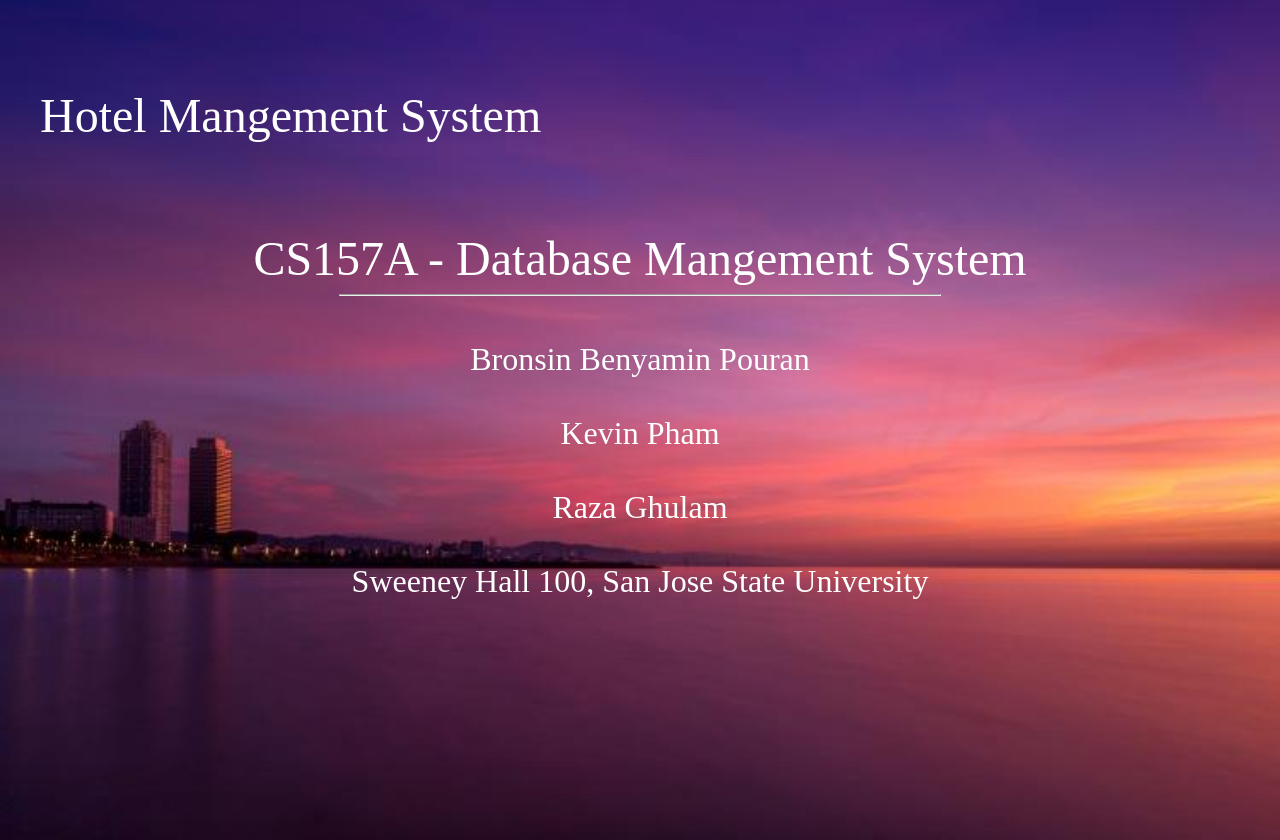
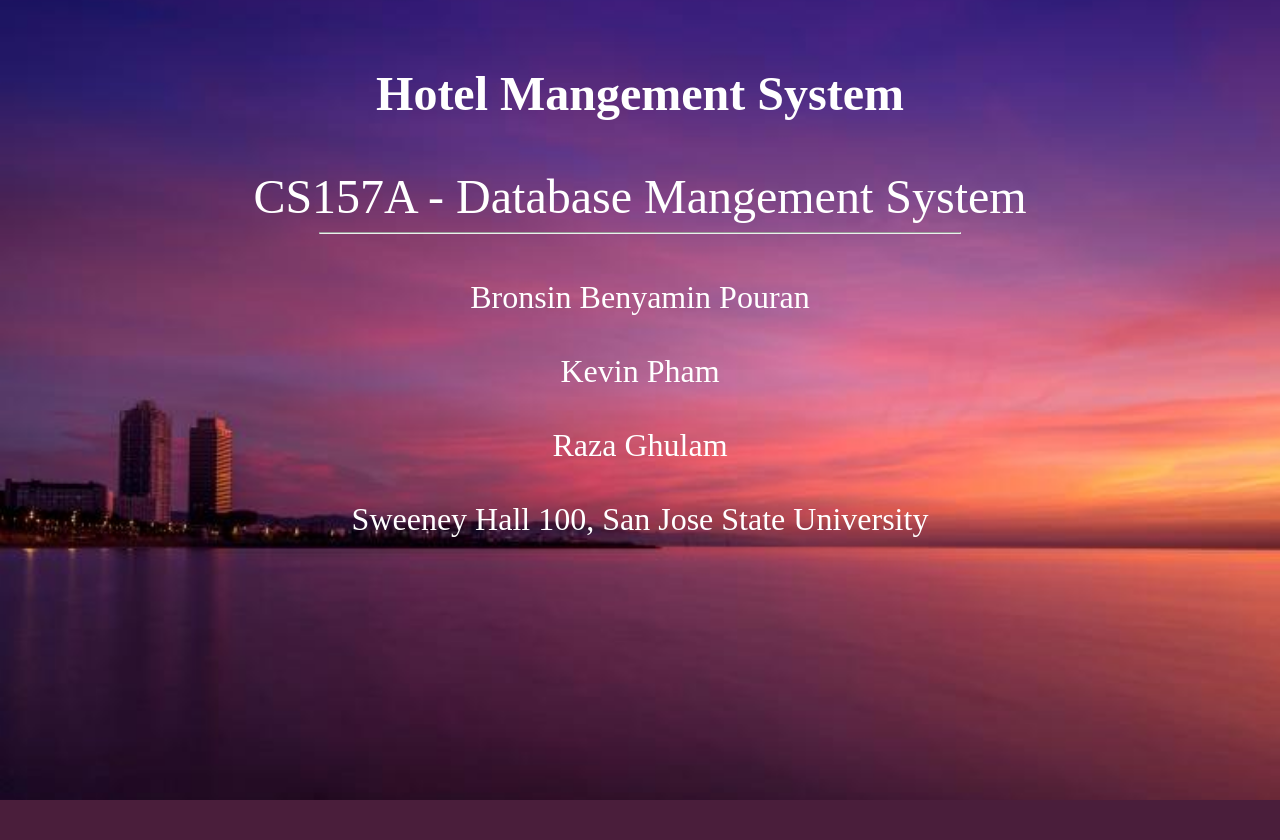
Before and after one commit to raza-bot/Hotel-Managment-App, a PHP site: page /contact.php in a window 1280 px wide. After the commit the page ends 800 px from the top, so only its background shows below. Run offline with PHP 8.4, Linux system fonts and the light colour scheme.

Commit message:
Another Bug Fix

```diff
--- a/ProjectCode/contact.php
+++ b/ProjectCode/contact.php
@@ -8,17 +8,10 @@
     body, html {height: 100%}
     .bgimg {
       background-image: url('img/sunset.jpg');
-      min-height: 100%;
+      min-height: auto;
       background-position: center;
       background-size: cover;
       height: 100vh;
-    }
-
-     div {
-      padding-top: 20px;
-      padding-right: 20px;
-      padding-bottom: 20px;
-      padding-left: 20px;
     }
 </style>
 
@@ -27,10 +20,11 @@
 <body>
     <div class="bgimg">
 
-      <div class="topleft">
-       <p style = "color: white; font-size: 48px">
+      <div class="topleft" align="center">
+        <br>
+       <b><p style = "color: white; font-size: 48px">
            Hotel Mangement System
-       </p>
+       </p></b>
       </div>
 
       <div class="middle" align="center" style = "color:white">
```
